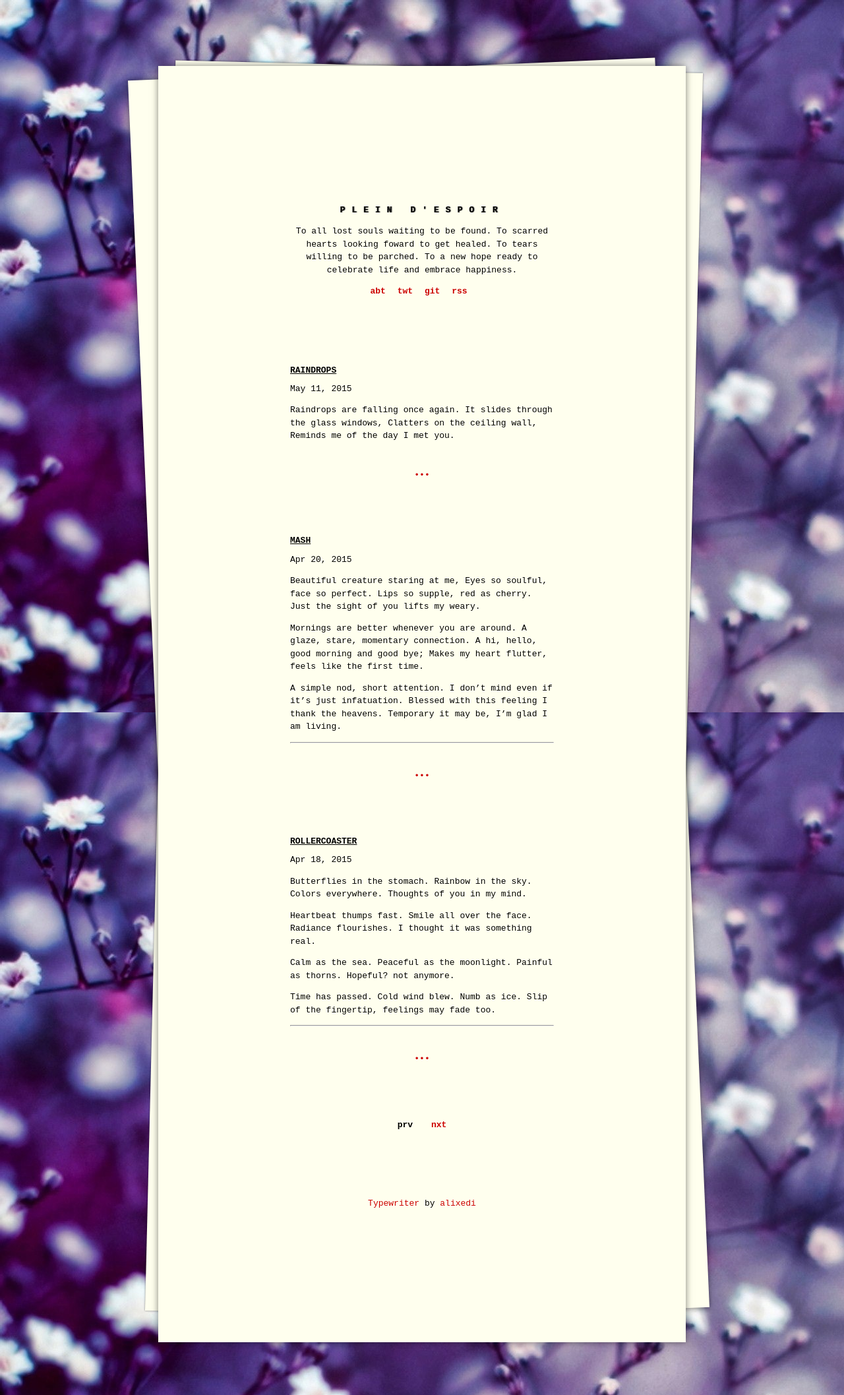
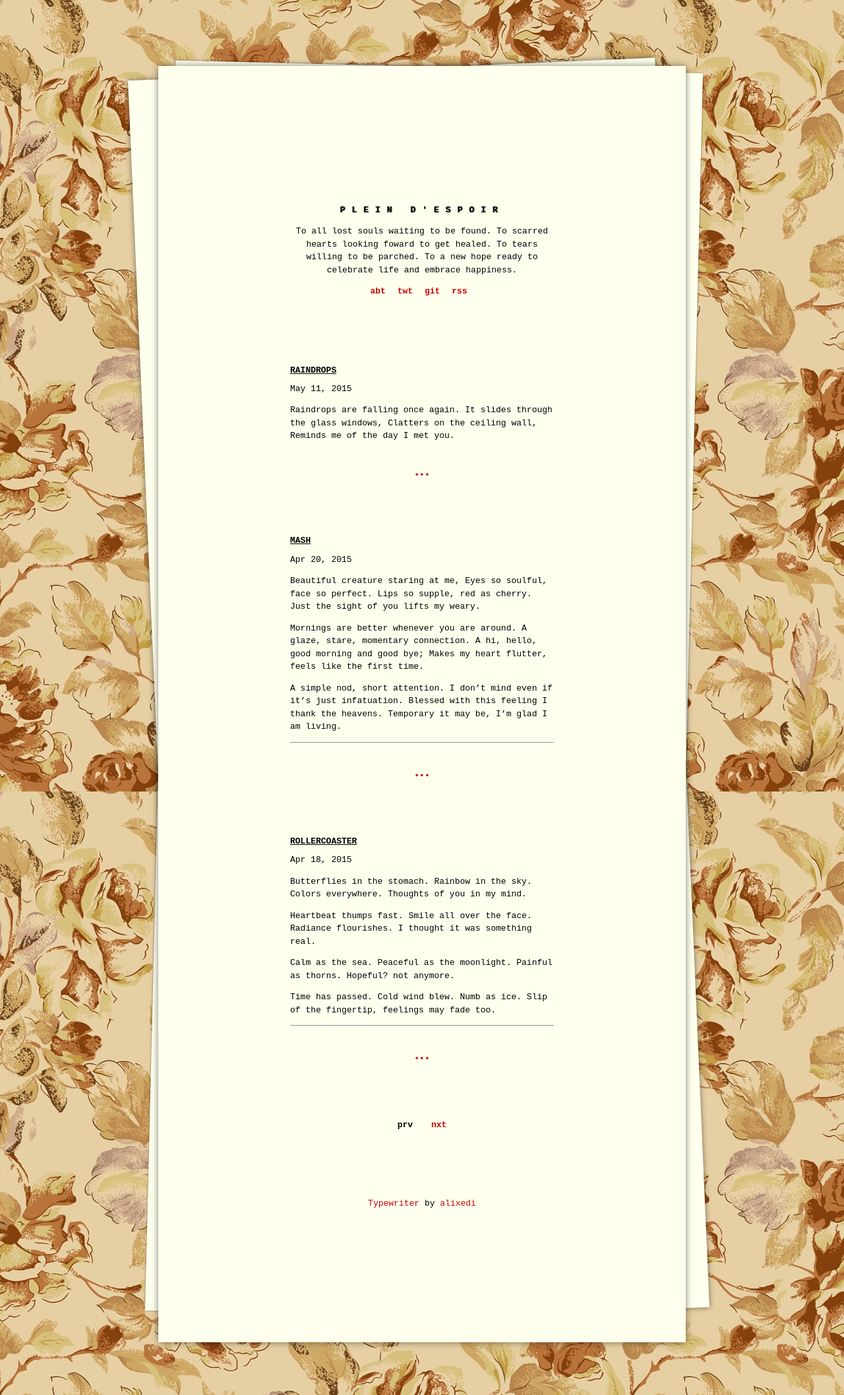
Before and after one commit to cham26/cham26.github.io, a Jekyll site: the page built from index.html, in a window 1280 px wide. Shown: the whole page at 66% size. Built offline with Jekyll 4.4.1, drawn with Linux system fonts in a browser that asks for light colours; the list of posts is cut into pages by our own code.

Commit message:
naughty cham

```diff
--- a/css/main.css
+++ b/css/main.css
@@ -2,7 +2,7 @@ body {
   font-family: monospace;
   line-height:150%;
   margin: 80px 0px;
-  background: url("../images/7038339-white-flowers-buds-twigs-close-up-photo.jpg")
+  background: url("../images/6814633-vintage-flower-pattern-wallpaper.jpg")
 }
 
 .container {
```
